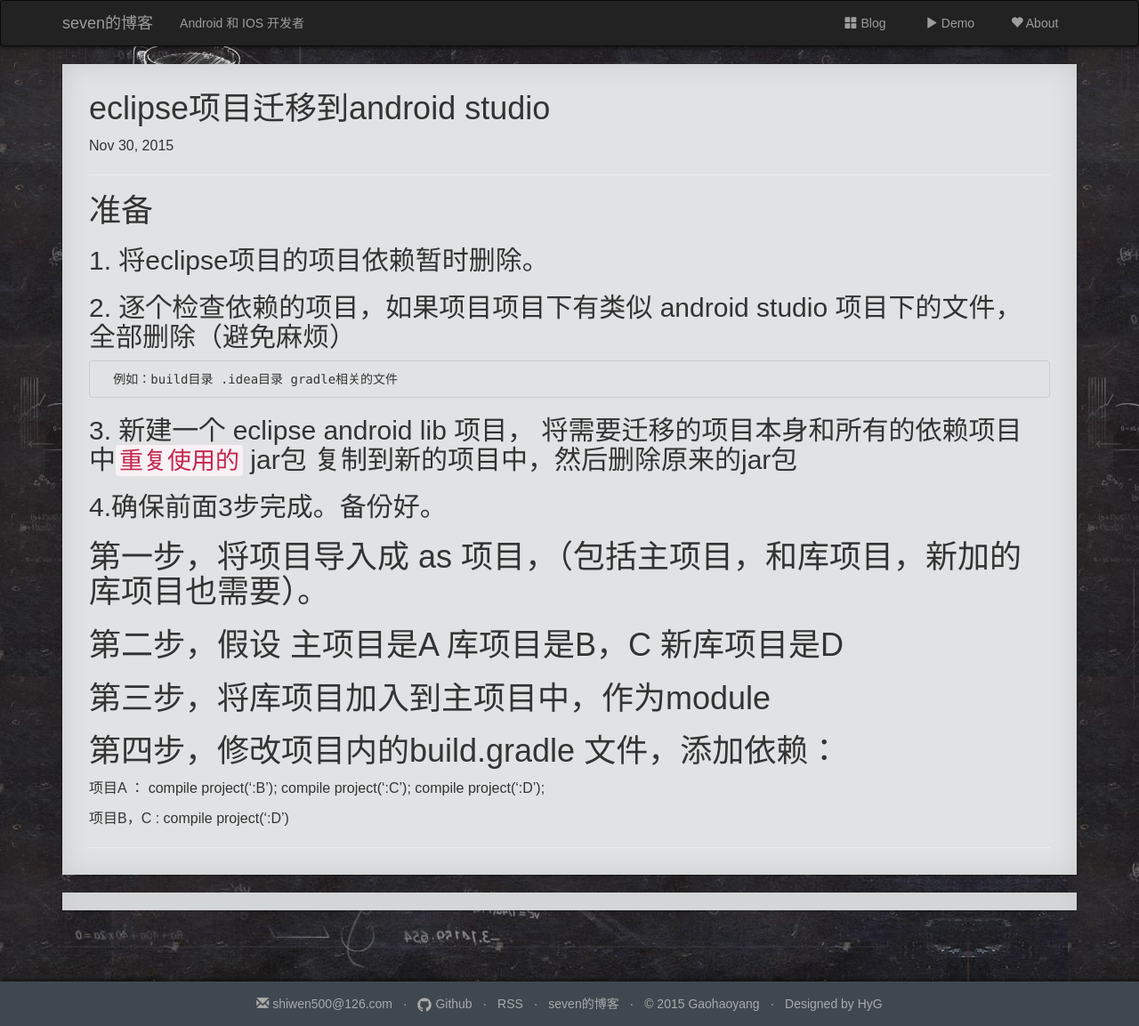
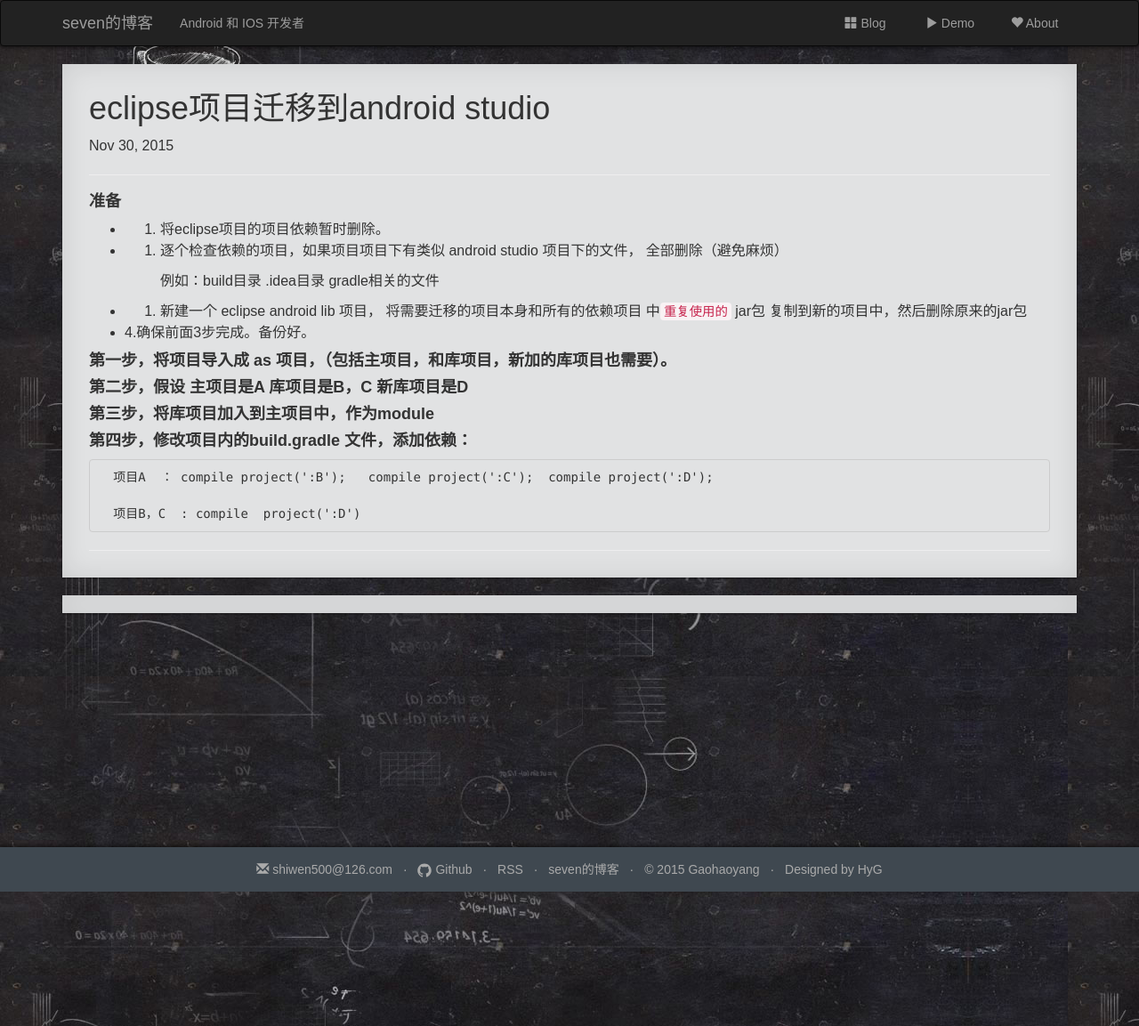
Before and after one commit to shiwen500/shiwen500.github.io, a Jekyll site: the page built from _posts/2015-11-30-eclipse迁移到android studio.md, in a window 1280 px wide. Shown: the whole page at 89% size. Built offline with Jekyll 4.4.1, drawn with Linux system fonts in a browser that asks for light colours; nearby versions of some CDN libraries; comment, search, counter and statistics services are not loaded; a style sheet for code colours, icons or effects is not loaded.

Commit message:
no message

```diff
--- a/_posts/2015-11-30-eclipse迁移到android studio.md
+++ b/_posts/2015-11-30-eclipse迁移到android studio.md
@@ -6,26 +6,26 @@ categories: Android
 excerpt: android studio
 ---
 
-# 准备
+#### 准备
 
-## 1. 将eclipse项目的项目依赖暂时删除。
+* 1. 将eclipse项目的项目依赖暂时删除。
 
-## 2. 逐个检查依赖的项目，如果项目项目下有类似 android studio 项目下的文件， 全部删除（避免麻烦）
+* 2. 逐个检查依赖的项目，如果项目项目下有类似 android studio 项目下的文件， 全部删除（避免麻烦）
 
       例如：build目录 .idea目录 gradle相关的文件
 
-## 3. 新建一个 eclipse android lib 项目， 将需要迁移的项目本身和所有的依赖项目 中`重复使用的` jar包 复制到新的项目中，然后删除原来的jar包
+* 3. 新建一个 eclipse android lib 项目， 将需要迁移的项目本身和所有的依赖项目 中`重复使用的` jar包 复制到新的项目中，然后删除原来的jar包
 
-## 4.确保前面3步完成。备份好。
+* 4.确保前面3步完成。备份好。
 
-# 第一步，将项目导入成 as 项目，（包括主项目，和库项目，新加的库项目也需要）。
+#### 第一步，将项目导入成 as 项目，（包括主项目，和库项目，新加的库项目也需要）。
 
-# 第二步，假设 主项目是A  库项目是B，C   新库项目是D
+#### 第二步，假设 主项目是A  库项目是B，C   新库项目是D
 
-# 第三步，将库项目加入到主项目中，作为module
+#### 第三步，将库项目加入到主项目中，作为module
 
-# 第四步，修改项目内的build.gradle 文件，添加依赖：
+#### 第四步，修改项目内的build.gradle 文件，添加依赖：
 
-  项目A  ： compile project(':B');   compile project(':C');  compile project(':D');
+      项目A  ： compile project(':B');   compile project(':C');  compile project(':D');
 
-  项目B，C  : compile  project(':D')
+      项目B，C  : compile  project(':D')
```
